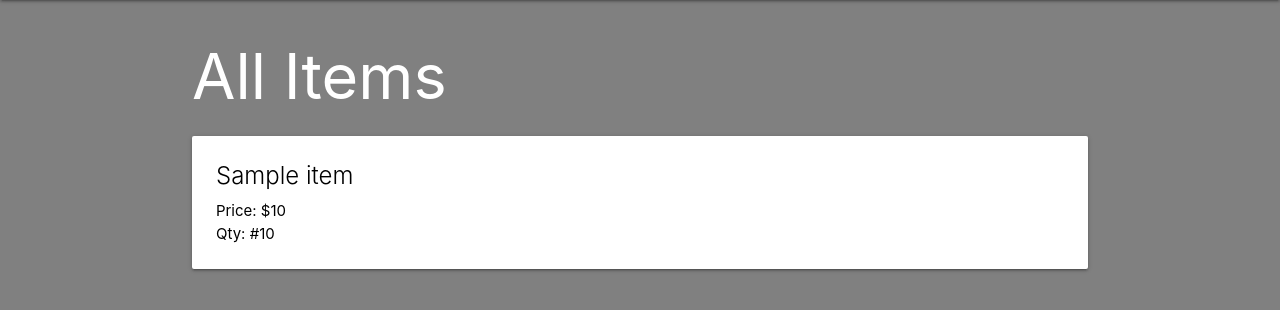
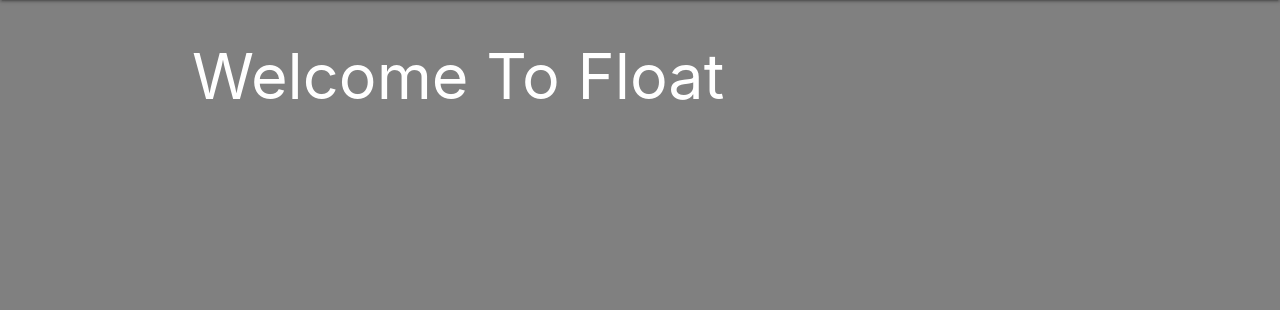
Before and after one commit to kevcoder247/float, a Django app: page / in a window 1280 px wide. Shown: the part 64-374 px from the top of the page. Run offline with Django 4.2, Linux system fonts and the light colour scheme; tables that the repository leaves empty hold one stand-in row (values such as "Sample post").

Commit message:
wip: home page auth updated

```diff
--- a/float/settings.py
+++ b/float/settings.py
@@ -117,8 +117,8 @@ USE_TZ = True
 # https://docs.djangoproject.com/en/4.0/howto/static-files/
 
 STATIC_URL = 'static/'
-LOGIN_REDIRECT_URL = '/items/'
-LOGOUT_REDIRECT_URL = '/'
+LOGIN_REDIRECT_URL = '/'
+LOGOUT_REDIRECT_URL = '/accounts/login/'
 
 # Default primary key field type
 # https://docs.djangoproject.com/en/4.0/ref/settings/#default-auto-field
--- a/main_app/templates/home.html
+++ b/main_app/templates/home.html
@@ -1,7 +1,16 @@
 {%extends 'base.html'%} {%block content%}
+{% if user.is_authenticated %}
 <h1>All Items</h1>
-{{items.name}}
+{% else %}
+<h1>Welcome To Float</h1>
+{% endif %}
+
+
+
 {% for item in items%}
+
+{% if user.is_authenticated %}
+
 <div class="card">
     <a href="{% url 'detail' item.id %}">
         <div class="card-content">
@@ -11,5 +20,8 @@
         </div>
     </a>
 </div>
+
+{% endif %}
+
 {%endfor%}
 {%endblock%}
```
